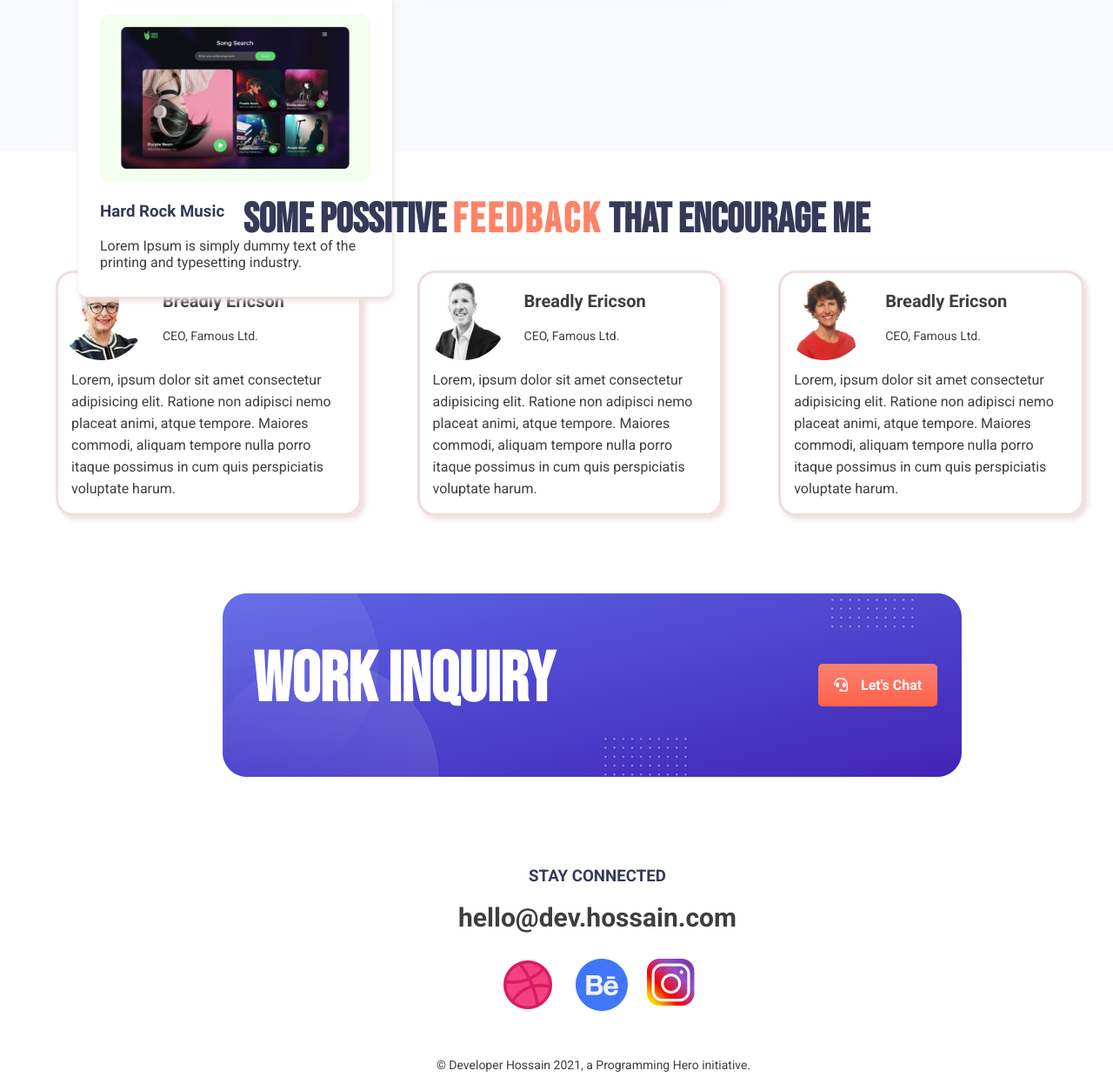
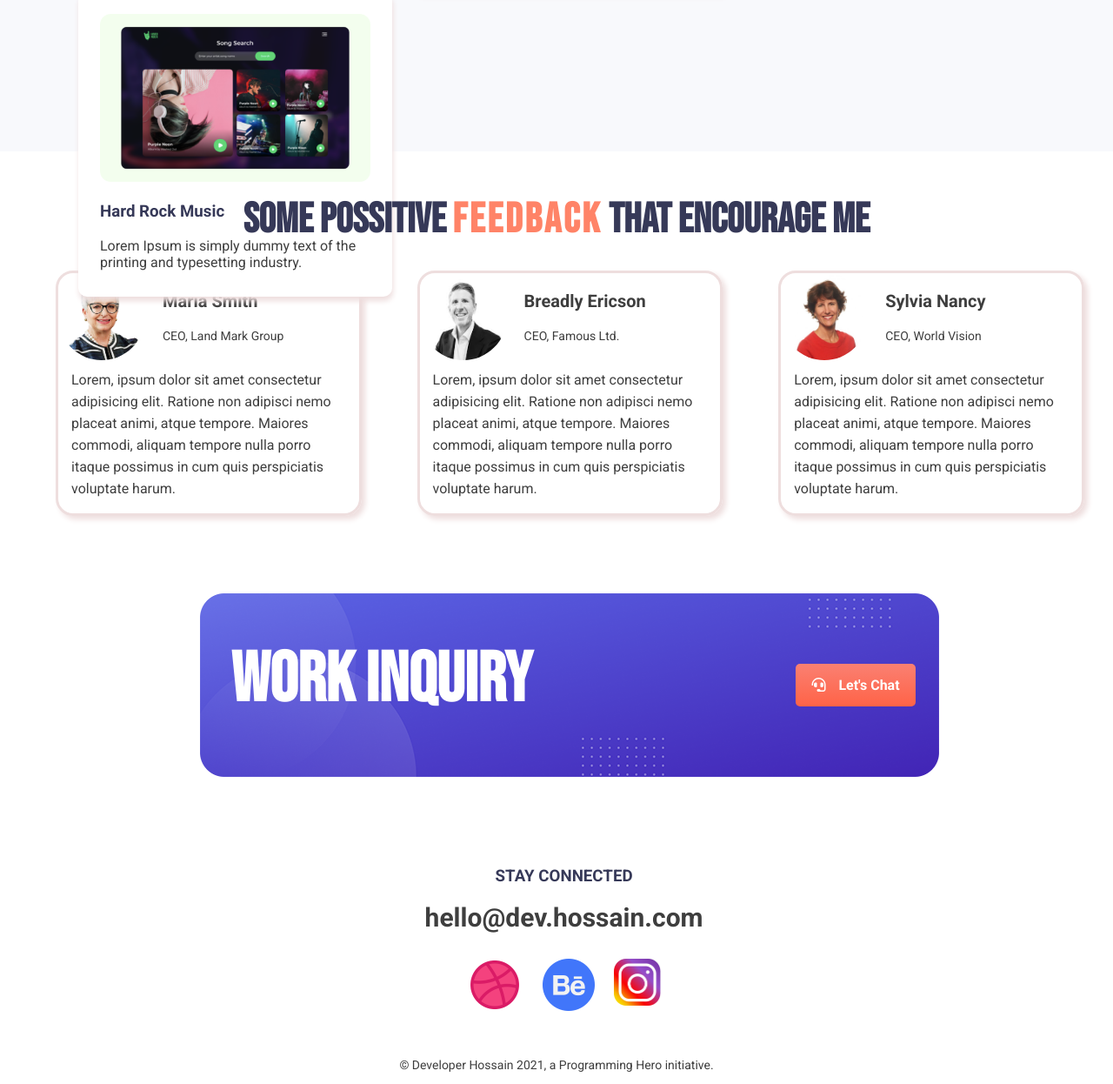
Before and after one commit to Hossain-Bin-Ishak/my-personal-website, a plain HTML site: page index.html in a window 1280 px wide. Shown: the part 1722-2968 px from the top of the page at 87% size. Drawn offline with Linux system fonts and the light colour scheme.

Commit message:
Site updated

```diff
--- a/index.html
+++ b/index.html
@@ -83,8 +83,8 @@
                 <img src="images/client-1.jpg" alt="">
             </div>
             <div class="client-info">
-                <p class="client-name">Breadly Ericson</p>
-                <p class="designation">CEO, Famous Ltd.</p>
+                <p class="client-name">Maria Smith</p>
+                <p class="designation">CEO, Land Mark Group</p>
             </div>
             <p class="feedback">Lorem, ipsum dolor sit amet consectetur adipisicing elit. Ratione non adipisci nemo placeat animi, atque tempore. Maiores commodi, aliquam tempore nulla porro itaque possimus in cum quis perspiciatis voluptate harum.</p>
         </div>
@@ -103,8 +103,8 @@
                 <img src="images/client-3.jpg" alt="">
             </div>
             <div class="client-info">
-                <p class="client-name">Breadly Ericson</p>
-                <p class="designation">CEO, Famous Ltd.</p>
+                <p class="client-name">Sylvia Nancy</p>
+                <p class="designation">CEO, World Vision</p>
             </div>
             <p class="feedback">Lorem, ipsum dolor sit amet consectetur adipisicing elit. Ratione non adipisci nemo placeat animi, atque tempore. Maiores commodi, aliquam tempore nulla porro itaque possimus in cum quis perspiciatis voluptate harum.</p>
         </div>
--- a/style.css
+++ b/style.css
@@ -217,7 +217,7 @@ p{
 
 .work-inquiry-area{
     height: 300px;
-    margin-left: 20%;
+    margin-left: 18%;
     margin-top: 80px;
     clear: both;
 }
@@ -251,7 +251,7 @@ p{
     height: 220px;
     text-align: center;
     width: 350px;
-    margin-left: 40%;
+    margin-left: 37%;
 }
 
 .footer-area p{
@@ -278,6 +278,6 @@ p{
     font-size: 14px;
     text-align: center;
     margin-top: 0;
-    padding-left: 85px;
+    padding-left: 0px;
     color: #3E3E3E;
 }
```
